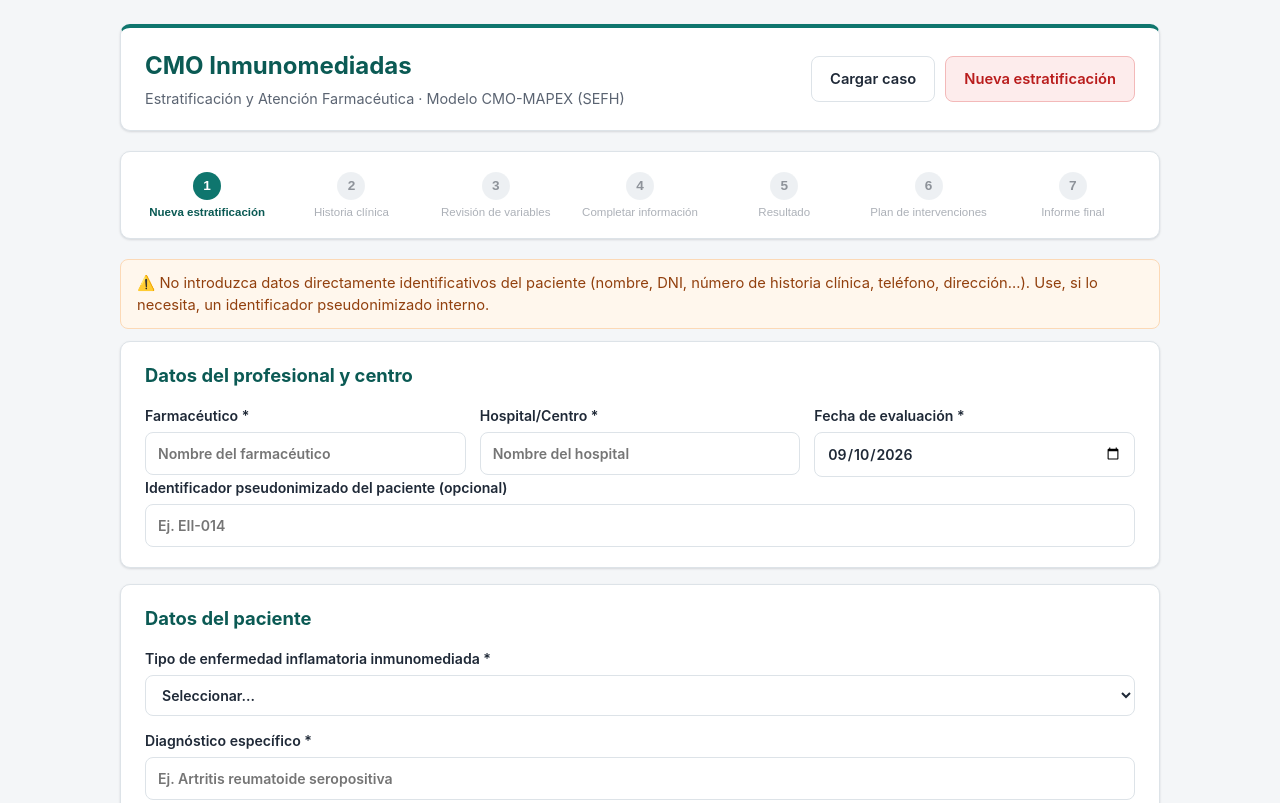
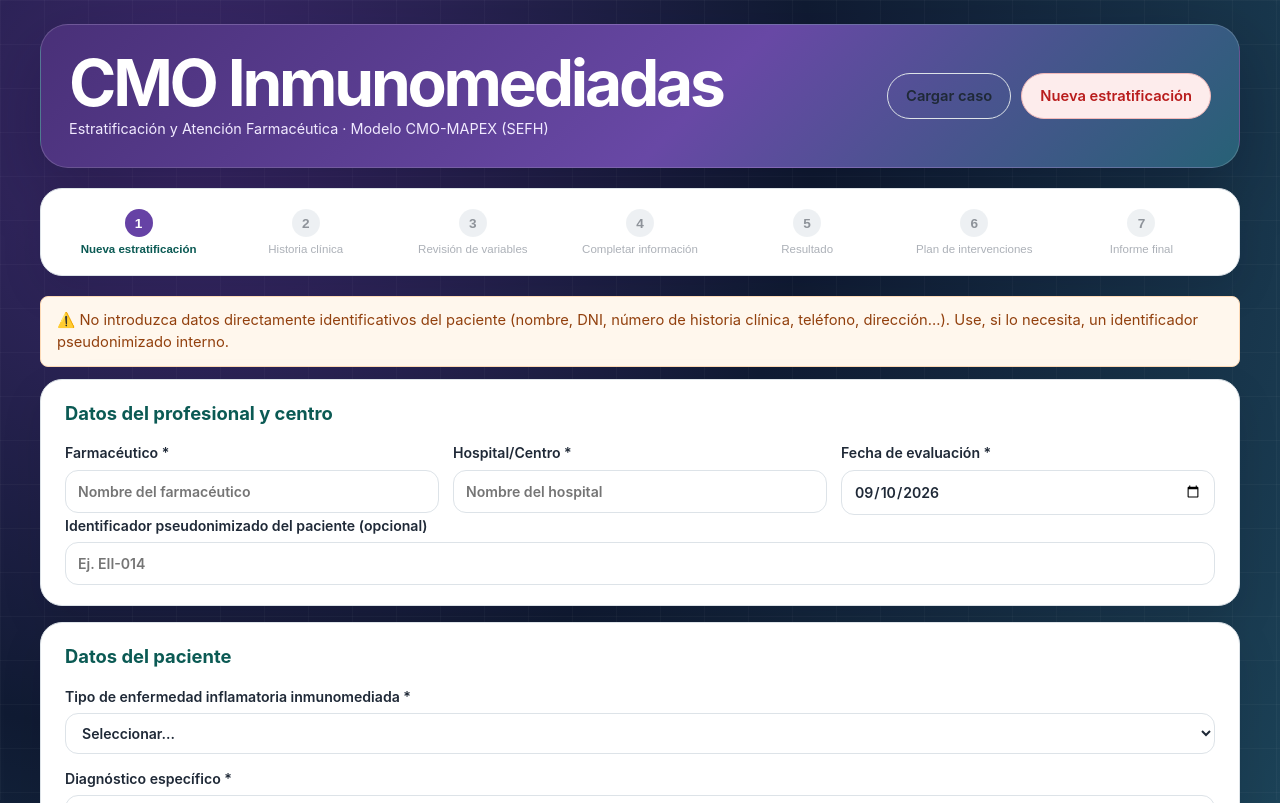
Before and after one commit to ramonmorillo/cmoinmunomediadas, a plain HTML site: page index.html in a window 1280 px wide. Shown: the top 803 px of the page. Drawn offline with Linux system fonts and the light colour scheme.

Commit message:
style: homogeneizar la interfaz con CMO Migraña

```diff
--- /dev/null
+++ b/assets/cmo-visual.css
@@ -0,0 +1,103 @@
+/* CMO Suite · capa visual común basada en CMO Migraña */
+:root {
+  --cmo-accent: #bd8cff;
+  --cmo-accent-dark: #6642a5;
+  --cmo-accent-soft: #f1eaff;
+  --cmo-bg-a: #3d286c;
+  --cmo-bg-b: #245d70;
+  --cmo-focus: #ffbf47;
+  --cmo-panel: #f8fbff;
+  --cmo-line: #d8e2f0;
+  --cmo-ink: #172033;
+  --cmo-muted: #5b6880;
+  --cmo-radius: 28px;
+  --cmo-shadow: 0 24px 70px #02081740;
+}
+html {
+  scroll-behavior: smooth;
+}
+body {
+  min-height: 100vh;
+  background: radial-gradient(
+    circle at 15% 8%,
+    var(--cmo-bg-a) 0,
+    #101b33 36%,
+    var(--cmo-bg-b) 100%
+  ) !important;
+  color: var(--cmo-ink);
+}
+body::before {
+  content: "";
+  position: fixed;
+  inset: 0;
+  background-image:
+    linear-gradient(#ffffff08 1px, transparent 1px),
+    linear-gradient(90deg, #ffffff08 1px, transparent 1px);
+  background-size: 44px 44px;
+  pointer-events: none;
+}
+.app-shell {
+  position: relative;
+  max-width: 1240px !important;
+}
+.app-header {
+  padding: 28px !important;
+  border: 1px solid #ffffff2b !important;
+  border-radius: var(--cmo-radius) !important;
+  box-shadow: var(--cmo-shadow) !important;
+  background: linear-gradient(135deg, #493078, #6848a5 55%, #276176) !important;
+  color: #fff;
+}
+.app-header h1 {
+  font-size: clamp(2.5rem, 5vw, 4.5rem) !important;
+  line-height: 0.95;
+  letter-spacing: -0.05em;
+  color: #fff !important;
+}
+.app-header p {
+  color: #f1eaff !important;
+}
+:where(
+  .card,
+  .stepper-wrap,
+  .review-row,
+  .need-chip,
+  .intervention-card,
+  .modal
+) {
+  border-radius: 22px !important;
+  box-shadow: 0 16px 42px #0208171c !important;
+}
+.stepper__item--current .stepper__num,
+.progress__bar {
+  background: var(--cmo-accent-dark) !important;
+}
+button,
+.btn {
+  border-radius: 999px !important;
+}
+input,
+select,
+textarea {
+  border-radius: 13px !important;
+}
+button:focus-visible,
+input:focus-visible,
+select:focus-visible,
+textarea:focus-visible {
+  outline: 4px solid var(--cmo-focus) !important;
+  outline-offset: 2px;
+}
+footer.app-footer {
+  border-radius: 22px;
+  background: #f8fbfff0;
+  padding: 18px;
+  color: var(--cmo-ink) !important;
+  box-shadow: 0 16px 42px #0208171c !important;
+}
+@media (prefers-reduced-motion: reduce) {
+  * {
+    scroll-behavior: auto !important;
+    transition: none !important;
+  }
+}
--- a/assets/styles.css
+++ b/assets/styles.css
@@ -1,3 +1,5 @@
+@import url("./cmo-visual.css");
+
 /* Sistema visual hospitalario — CMO Inmunomediadas.
    Paleta propia (teal/índigo), inspirada en el profesionalismo de
    cmo-vih-app pero no idéntica. Sin animaciones superfluas, contraste alto,
```
